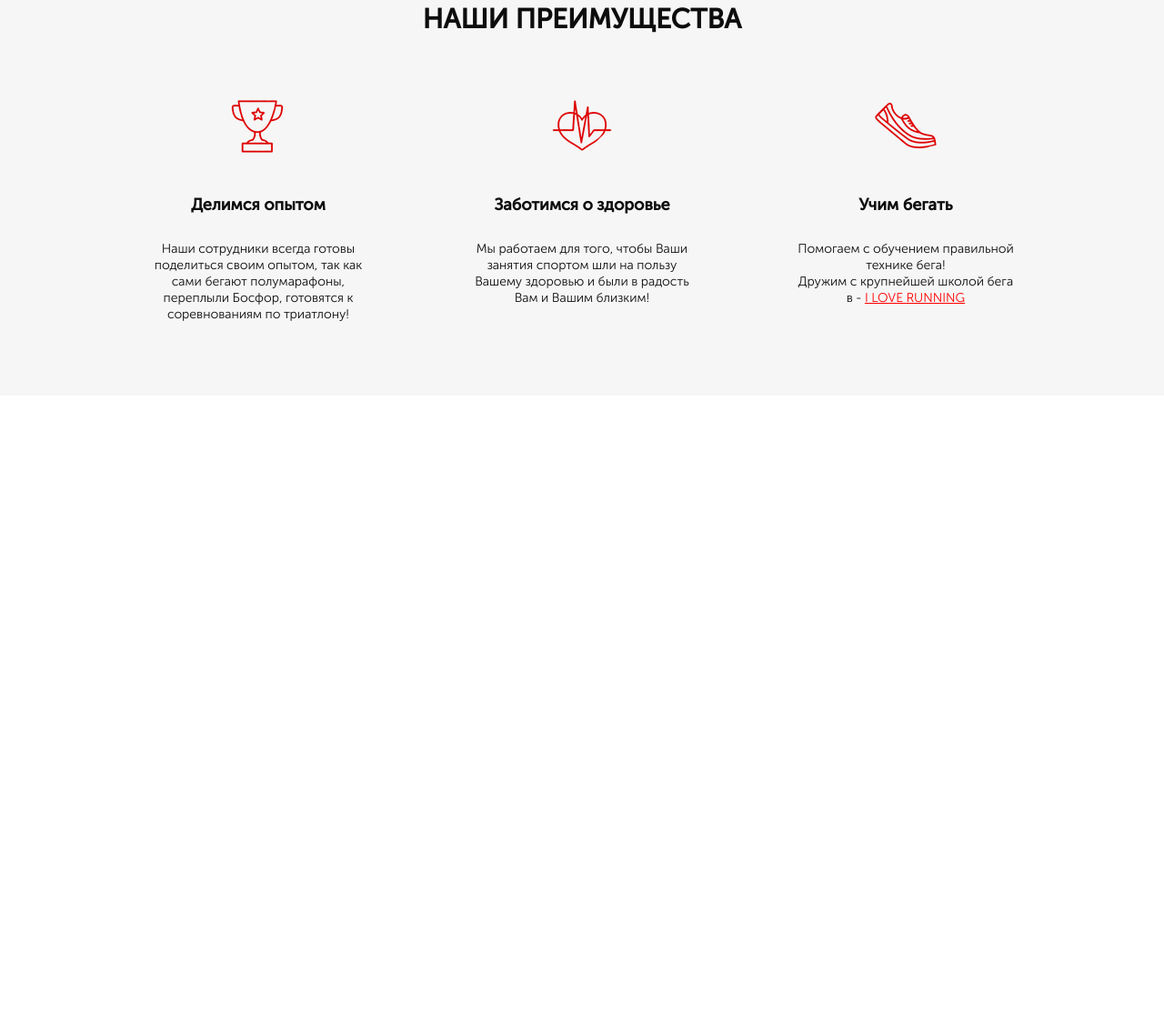
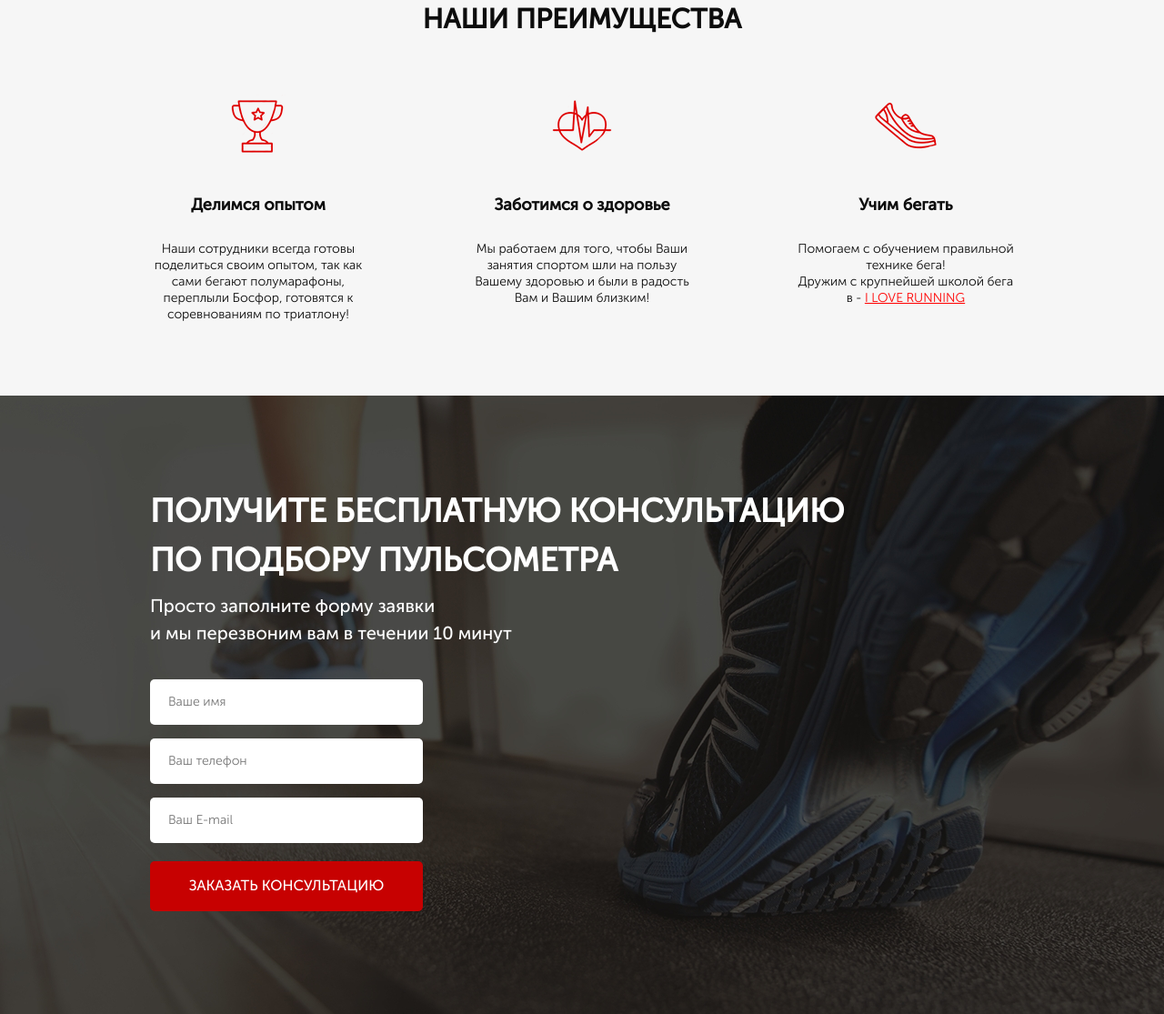
Before and after one commit to DmitryBaev/Pulse, a website: page src/index.html in a window 1280 px wide. Shown: the part 750-1865 px from the top of the page at 91% size. Before the commit the page ends 1185 px from the top, so only its background shows below. Drawn offline with Linux system fonts and the light colour scheme.

Commit message:
add consultation session

```diff
--- a/src/index.html
+++ b/src/index.html
@@ -84,5 +84,24 @@
                 </div>
         </div>
     </div>
+
+    <div class="consultation">
+        <div class="container">
+            <h2 class="title title_left">
+                Получите бесплатную консультацию<br>
+                по подбору пульсометра
+            </h2>
+            <div class="consultation__descr">
+                Просто заполните форму заявки<br>
+                и мы перезвоним вам в течении 10 минут
+            </div>
+            <form class="feed-form" action="#">
+                <input name="name" required type="text" placeholder="Ваше имя">
+                <input name="phone" required type="number" placeholder="Ваш телефон">
+                <input name="email" required type="email" placeholder="Ваш E-mail">
+                <button class="button button_submit">заказать консультацию</button>
+            </form>
+        </div>
+    </div>
 </body>
 </html>
--- a/src/sass/blocks/_buttons.scss
+++ b/src/sass/blocks/_buttons.scss
@@ -14,4 +14,9 @@
         margin-top: 67px;
         font-size: 16px;
     }
+    &_submit {
+        width: 100%;
+        height: 55px;
+        font-size: 16px;
+    }
 }
--- /dev/null
+++ b/src/sass/blocks/_consultation.scss
@@ -0,0 +1,11 @@
+.consultation {
+    min-height: 680px;
+    padding: 100px 0 92px 0;
+    background: url(../img/consultation.jpg) center center/cover no-repeat;
+    &__descr {
+        font-weight: 500;
+        font-size: 20px;
+        line-height: 30px;
+        color: #FFFFFF;
+    }
+}
--- /dev/null
+++ b/src/sass/blocks/_forms.scss
@@ -0,0 +1,20 @@
+.feed-form {
+    display: flex;
+    flex-direction: column;
+    width: 300px;
+    margin-top: 36px;
+    input {
+        height: 50px;
+        margin-bottom: 15px;
+        border-radius: 5px;
+        border: none;
+        padding: 0 20px;
+        background-color: #ffffff;
+        font-weight: 300;
+        font-size: 14px;
+        color: #4B4B4B;
+        &:nth-child(3) {
+            margin-bottom: 20px;
+        }
+    }
+}
--- a/src/sass/blocks/_promo.scss
+++ b/src/sass/blocks/_promo.scss
@@ -1,7 +1,7 @@
 .promo {
     min-height: 655px;
     padding: 21px 0 93px 0;
-    background: url("../../img/main.jpg") center center/cover no-repeat;
+    background: url("../img/main.jpg") center center/cover no-repeat;
     &__wrapper {
         display: flex;
         flex-direction: column;
--- a/src/sass/blocks/_titles.scss
+++ b/src/sass/blocks/_titles.scss
@@ -3,4 +3,11 @@
     font-weight: 700;
     font-size: 30px;
     color: #0D0D0D;
+    text-transform: uppercase;
+    &_left {
+        text-align: left;
+        font-size: 36px;
+        line-height: 54px;
+        color: #FFFFFF;
+    }
 }
--- a/src/sass/style.scss
+++ b/src/sass/style.scss
@@ -12,4 +12,6 @@
 @import 'blocks/header';
 @import 'blocks/buttons';
 @import 'blocks/advantages';
-@import 'blocks/titles'
+@import 'blocks/titles';
+@import 'blocks/_consultation';
+@import 'blocks/forms'
```
Also changed, not shown: src/css/style.min.css.
